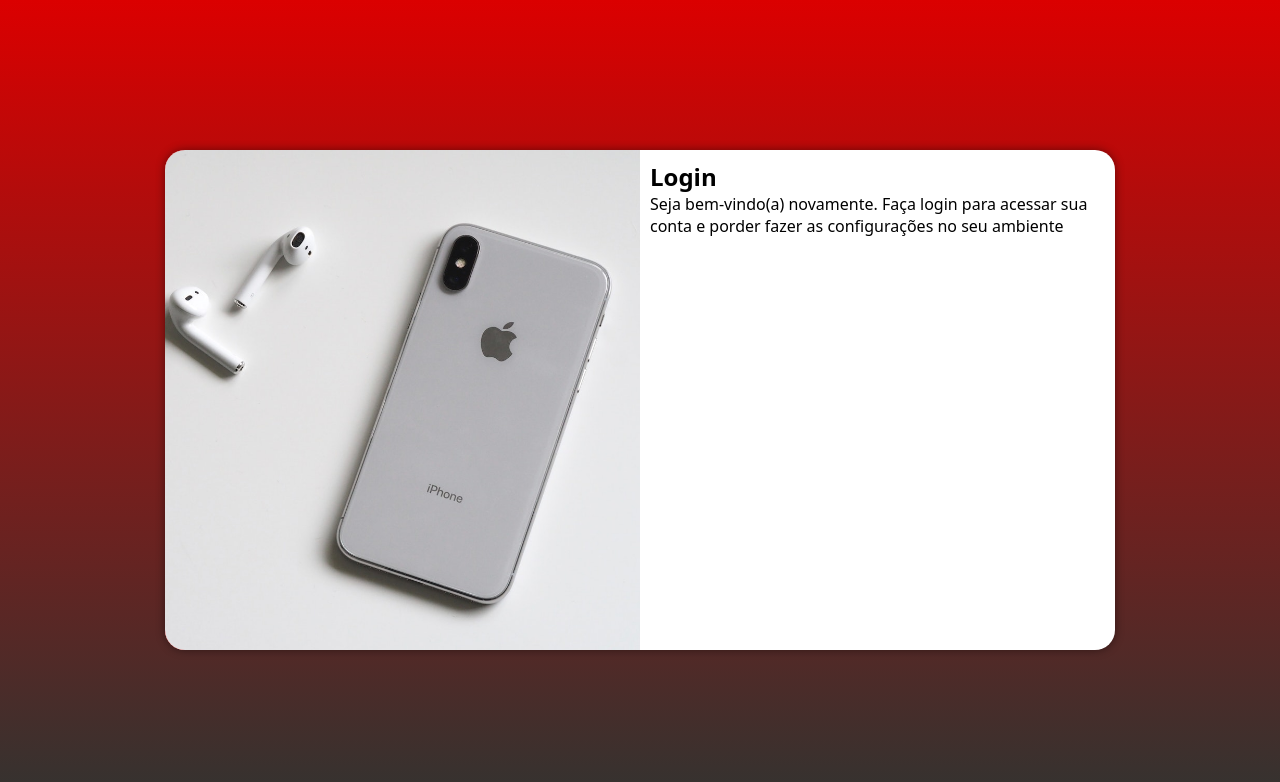
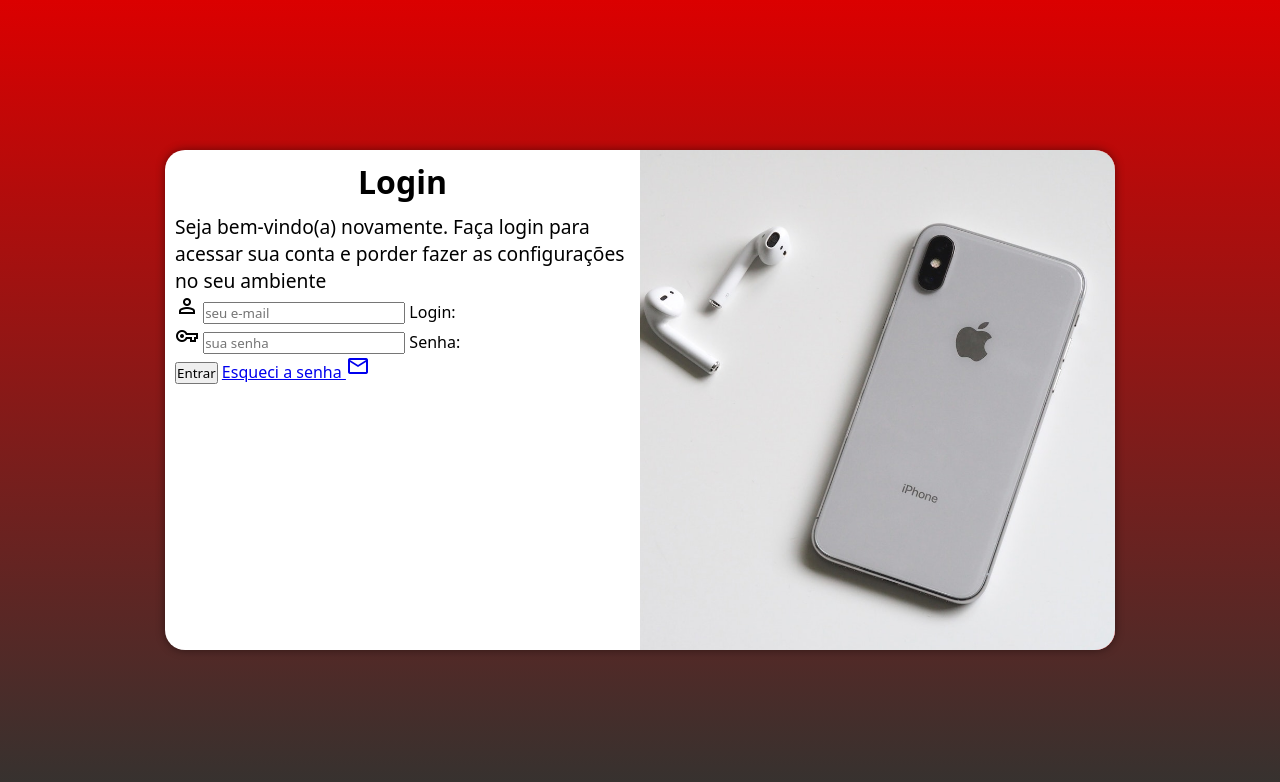
Before and after one commit to ERICKH31/projeto-login, a plain HTML site: page index.html in a window 1280 px wide. Drawn offline with nearby package versions, Linux system fonts and the light colour scheme.

Commit message:
adicionei o formulario

```diff
--- a/estilos/media-query.css
+++ b/estilos/media-query.css
@@ -12,7 +12,7 @@
         height: 100%;
     }
     section#login > div#formulario{
-        float: left;
+        float: right;
         width: 60%;
     }
 }
@@ -24,12 +24,18 @@
         width: 950px;
     }
     section#login > div#imagem {
-        float: left;
+        float: right;
         width: 50%;
         height: 100%;
     }
     section#login > div#formulario {
-        float: right;
+        float: left;
         width: 50%;
     }
+    div#formulario > h1{
+       font-size: 2em;
+    }
+    div#formulario > p{
+        font-size: 1.2em;
+    }
 }
--- a/estilos/style.css
+++ b/estilos/style.css
@@ -33,7 +33,7 @@ section#login{
     overflow: hidden;
 
     background-color: #FFFFFF;
-    width: 250px;
+    width: 260px;
     height: 500px;
     border-radius: 20px;
     box-shadow: 0px 0px 10px rgba(0, 0, 0, 0.450);
@@ -45,11 +45,17 @@ section#login > div#imagem{
     display: block;
     background: #DB0000 url(../imagens/img_login.jpg) no-repeat;
     background-size: cover;
-    background-position: right;
+    background-position: right bottom;
     height: 200px;
 }
 section#login > div#formulario{
-    float: right;
     display: block;
     padding: 10px;
 }
+div#formulario > h1{
+    text-align: center;
+    margin-bottom: 10px;
+}
+div#formulario > p{
+    font-size: 0.8em;
+}
--- a/index.html
+++ b/index.html
@@ -4,6 +4,7 @@
     <meta charset="UTF-8">
     <meta name="viewport" content="width=device-width, initial-scale=1.0">
     <title>login</title>
+    <link rel="stylesheet" href="https://fonts.googleapis.com/css2?family=Material+Symbols+Outlined:opsz,wght,FILL,GRAD@20..48,100..700,0..1,-50..200" />
     <link rel="stylesheet" href="estilos/style.css">
     <link rel="stylesheet" href="estilos/media-query.css">
 </head>
@@ -17,11 +18,22 @@
                 <h1>Login</h1>
                 <p>Seja bem-vindo(a) novamente. Faça login para acessar sua conta e porder fazer as configurações no seu ambiente</p>
                 <form action="login.php" method="post">
+                    <div class="campo">
+                        <span class="material-symbols-outlined">person</span>
+                        <input type="email" name="login" id="ilogin" placeholder="seu e-mail" autocomplete="email" required maxlength="30">
+                        <label for="ilogin">Login:</label>
 
+                    </div>
+
+                    <div class="campo">
+                        <span class="material-symbols-outlined">vpn_key</span>
+                        <input type="password" name="senha" id="isenha" placeholder="sua senha" autocomplete="current-password" required minlength="8" maxlength="20">
+                        <label for="isenha">Senha:</label>
+                    </div>
+                    <input type="submit" value="Entrar">
+                    <a href="esqueci.html">Esqueci a senha <span class="material-symbols-outlined">mail</span></a>
                 </form>
-
             </div>
-
         </section>
     </main>
 </body>
```
